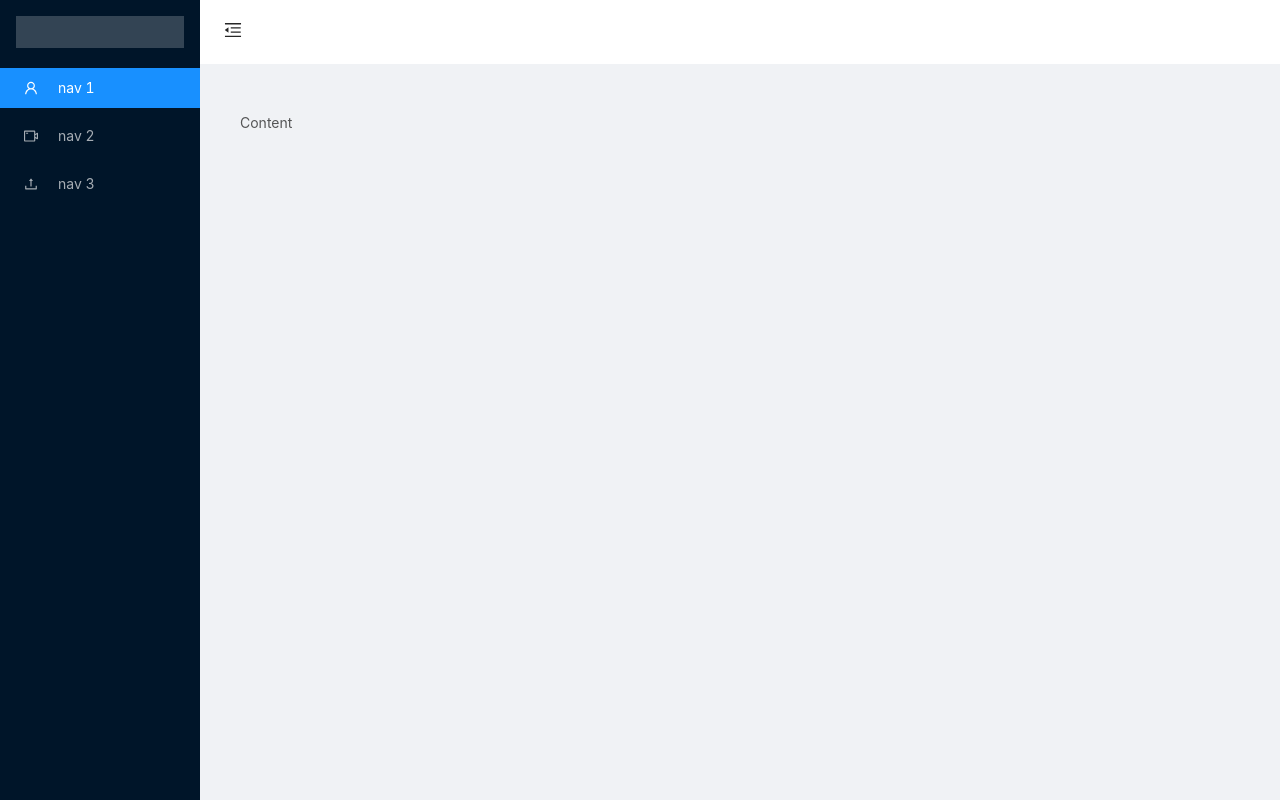
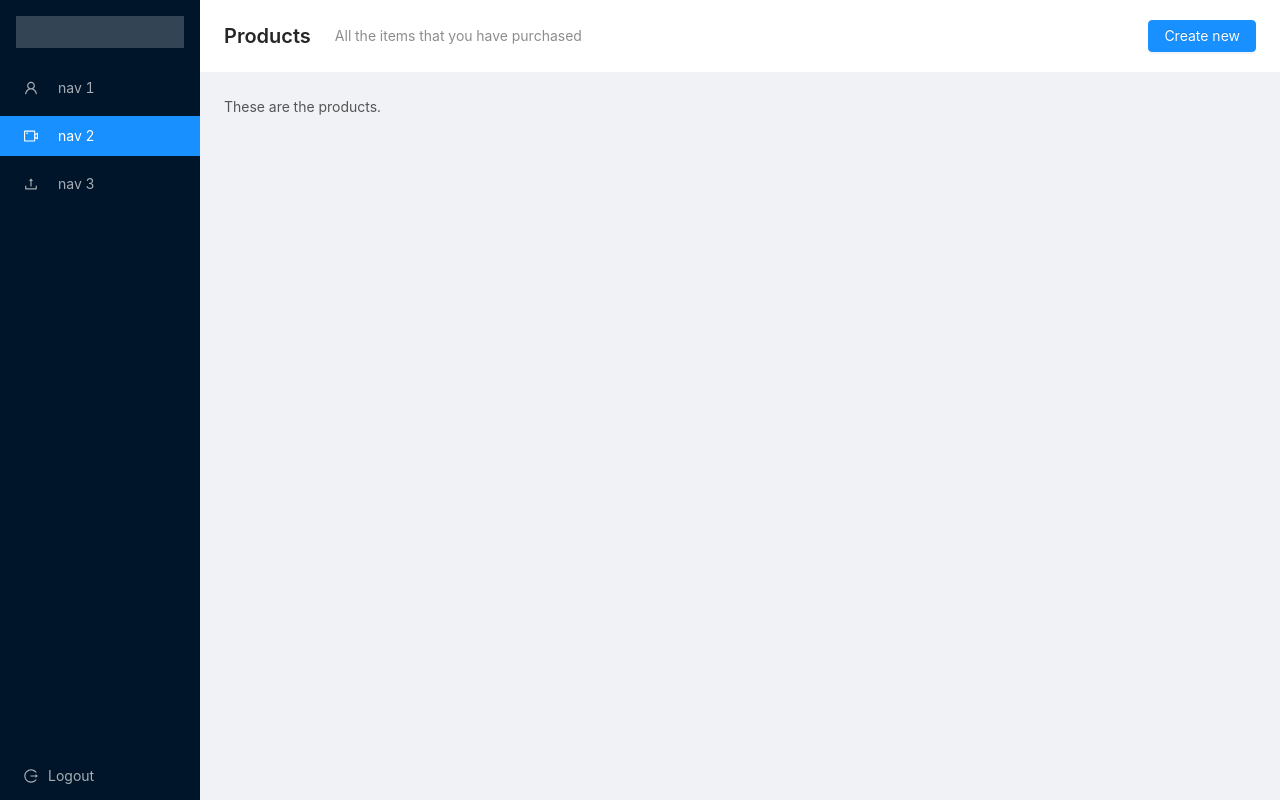
Before and after one commit to awwester/react-ant, a React (Create React App) app: page /dashboard/nav3 in a window 1280 px wide. Built offline with nearby package versions, Linux system fonts and the light colour scheme.

Commit message:
Set routes for menu items.

```diff
--- a/config-overrides.js
+++ b/config-overrides.js
@@ -11,6 +11,7 @@ module.exports = override(
     modifyVars: {
       "@primary-color": "#3eb489",
       "@input-height-base": "40px",
+      "@menu-inline-toplevel-item-height": "50px",
     },
   }),
 );
--- a/src/components/navigation/SidenavItem/index.js
+++ b/src/components/navigation/SidenavItem/index.js
@@ -1,5 +1,6 @@
 import React from "react";
 import { Menu } from "antd";
+
 
 export default function SidenavItem({children, ...props}) {
   return (
--- a/src/layouts/Sidebar/index.js
+++ b/src/layouts/Sidebar/index.js
@@ -1,58 +1,65 @@
-import React, { useState } from "react";
+import React from "react";
 import { Layout, Menu } from "antd";
 import {
-  MenuUnfoldOutlined,
-  MenuFoldOutlined,
+  LogoutOutlined,
   UserOutlined,
   VideoCameraOutlined,
   UploadOutlined,
 } from "@ant-design/icons";
+import { useHistory } from "react-router";
 
 import SidenavItem from "components/navigation/SidenavItem";
 import styles from "./style.module.less";
 
-const { Header, Sider, Content } = Layout;
+const { Sider, Content } = Layout;
 
-export default function SidebarLayout() {
-  const [collapsed, setCollapsed] = useState(false);
+export default function SidebarLayout(props) {
+  const history = useHistory();
 
-  const handleToggle = () => setCollapsed(!collapsed);
+  const renderNavItems = () => {
+    const routeData = [
+      {
+        "label": "nav 1",
+        "icon": <UserOutlined />,
+        "navigation": "/dashboard/nav1",
+      },
+      {
+        "label": "nav 2",
+        "icon": <VideoCameraOutlined />,
+        "navigation": "/dashboard/nav2",
+      },
+      {
+        "label": "nav 3",
+        "icon": <UploadOutlined />,
+        "navigation": "/dashboard/nav3",
+      },
+    ];
+
+    return routeData.map((item, index) => {
+      return (
+        <SidenavItem key={index} onClick={() => history.push(item.navigation)}>
+          {item.icon}
+          <span>{item.label}</span>
+        </SidenavItem>
+      );
+    });
+  };
 
   return (
     <Layout className={styles.fullHeight}>
-      <Sider trigger={null} collapsible collapsed={collapsed} className={styles.fullHeight}>
+      <Sider className={styles.fullHeight}>
         <div className={styles.logo} />
         <Menu theme="dark" mode="inline" defaultSelectedKeys={["1"]}>
-          <SidenavItem key="1">
-            <UserOutlined />
-            <span>nav 1</span>
-          </SidenavItem>
-          <SidenavItem key="2">
-            <VideoCameraOutlined />
-            <span>nav 2</span>
-          </SidenavItem>
-          <SidenavItem key="3">
-            <UploadOutlined />
-            <span>nav 3</span>
-          </SidenavItem>
+          {renderNavItems()}
+          <Menu.Item className={styles.logout}>
+            <LogoutOutlined />
+            Logout
+          </Menu.Item>
         </Menu>
       </Sider>
-      <Layout className="site-layout">
-        <Header style={{ padding: 0, backgroundColor: "white" }}>
-          {React.createElement(collapsed ? MenuUnfoldOutlined : MenuFoldOutlined, {
-            className: styles.trigger,
-            onClick: handleToggle,
-          })}
-        </Header>
-        <Content
-          className="site-layout-background"
-          style={{
-            margin: "24px 16px",
-            padding: 24,
-            minHeight: 280,
-          }}
-        >
-          Content
+      <Layout>
+        <Content>
+          {props.children}
         </Content>
       </Layout>
     </Layout>
--- a/src/layouts/Sidebar/style.module.less
+++ b/src/layouts/Sidebar/style.module.less
@@ -19,3 +19,8 @@
 .fullHeight {
   height: 100%;
 }
+
+.logout {
+  position: absolute!important;
+  bottom: 0px;
+}
--- a/src/routes/DashboardRouter/Home/index.js
+++ b/src/routes/DashboardRouter/Home/index.js
@@ -1,5 +1,5 @@
 import React from "react";
-import { PageHeader, Button } from "antd";
+import { PageHeader } from "antd";
 
 import DashboardContent from "layouts/DashboardContent";
 
@@ -11,9 +11,6 @@ export default function DashboardStats() {
         title="Stats"
         subTitle="View the most relevant stats about your purchases."
         ghost={false}
-        extra={[
-          <Button type="primary" key="1">Create New</Button>,
-        ]}
       />
       <DashboardContent>
         This will show graphs, charts, and key stats for the user.
--- a/src/routes/DashboardRouter/Purchases/index.js
+++ b/src/routes/DashboardRouter/Purchases/index.js
@@ -1,5 +1,5 @@
 import React from "react";
-import { PageHeader, Button } from "antd";
+import { PageHeader, Skeleton } from "antd";
 
 import DashboardContent from "layouts/DashboardContent";
 
@@ -11,12 +11,16 @@ export default function () {
         title="Purchases"
         subTitle="Click into a purchase to see its products."
         ghost={false}
-        extra={[
-          <Button type="primary" key="1">Create New</Button>,
-        ]}
       />
       <DashboardContent>
-        These are the purchases, which are correlated to receipts.
+        <Skeleton active />
+        <Skeleton active />
+        <Skeleton active />
+        <Skeleton active />
+        <Skeleton active />
+        <Skeleton active />
+        <Skeleton active />
+        <Skeleton active />
       </DashboardContent>
     </React.Fragment>
   );
--- a/src/routes/DashboardRouter/index.js
+++ b/src/routes/DashboardRouter/index.js
@@ -11,13 +11,13 @@ export default function DashboardBase(props) {
   return (
     <SidebarLayout>
       <Switch>
-        <Route path="/dashboard" exact>
+        <Route path="/dashboard/nav1">
           <DashboardHomeRoute />
         </Route>
-        <Route path="/dashboard/purchases">
+        <Route path="/dashboard/nav2">
           <PurchasesRoute />
         </Route>
-        <Route path="/dashboard/products">
+        <Route path="/dashboard/nav3">
           <ProductsRoute />
         </Route>
       </Switch>
```
